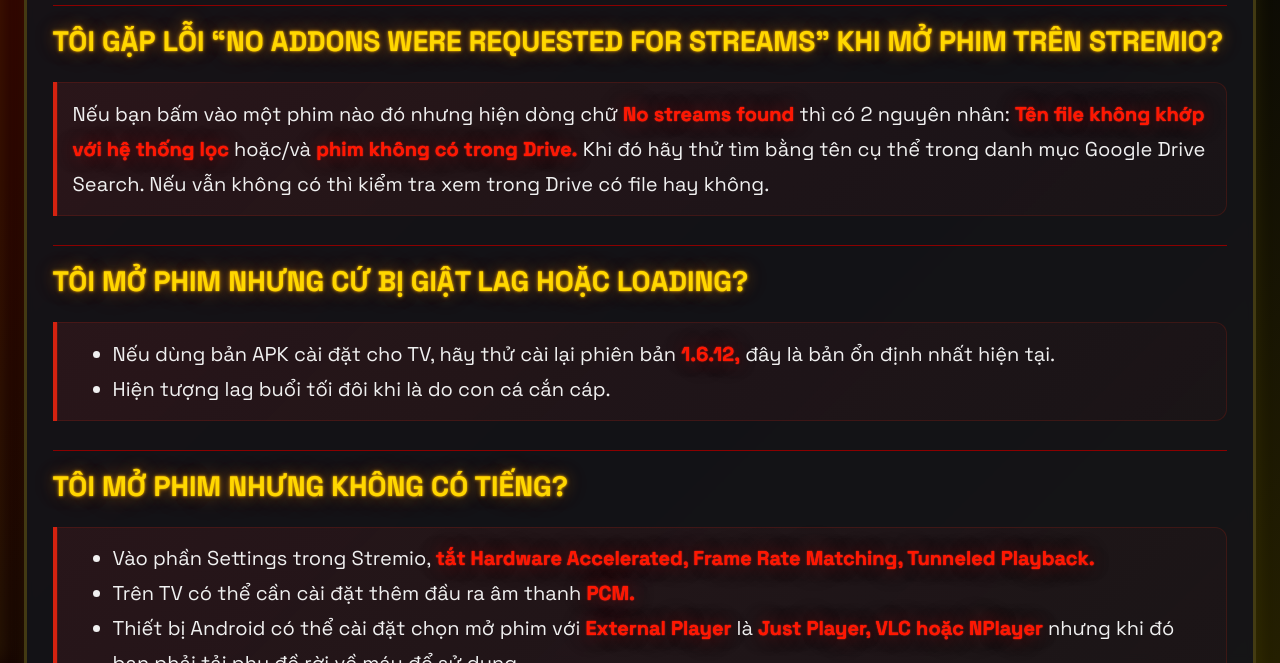
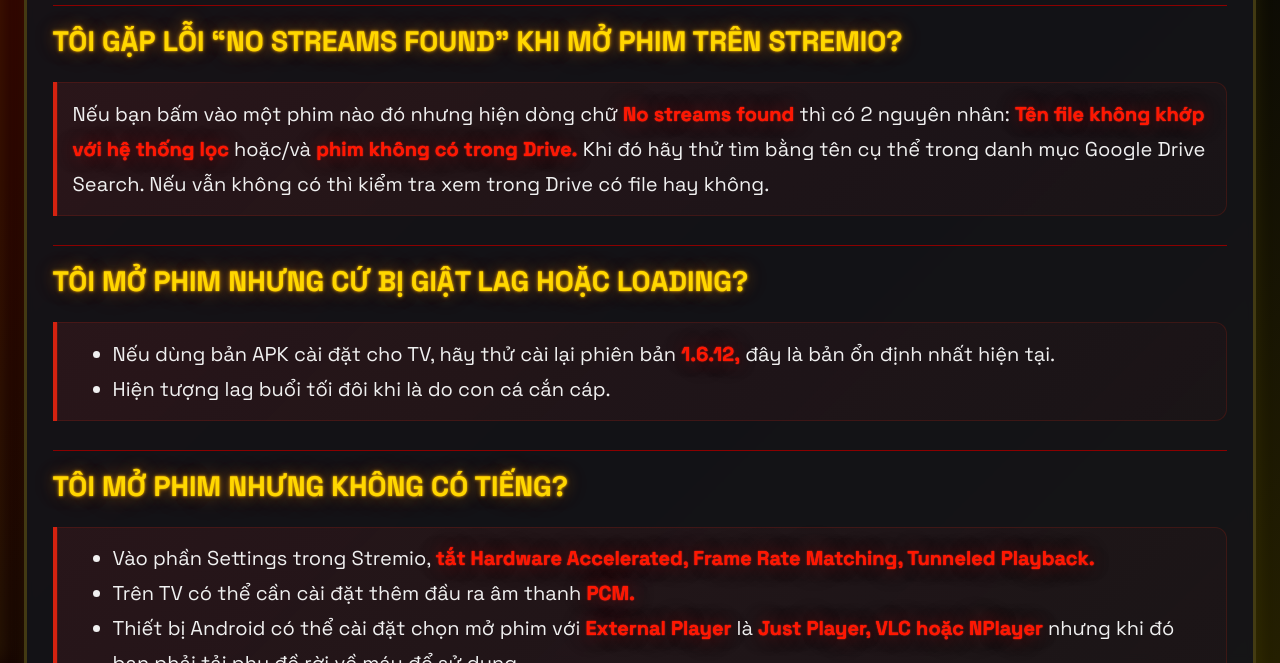
Before and after one commit to bimbipsubteam/bimbip-stremio, a Jekyll site: the page built from docs/guide/8-Configuration-QA.md, in a window 1280 px wide and 900 px high, scrolled down 703 px, cut to the strip 237-900 px from the top of the window. Built offline with Jekyll 4.4.1, drawn with Linux system fonts in a browser that asks for light colours.

Commit message:
Update 8-Configuration-QA.md

```diff
--- a/docs/guide/8-Configuration-QA.md
+++ b/docs/guide/8-Configuration-QA.md
@@ -12,7 +12,7 @@
 
 ![Sign In](../images/2.1.png)
 
-## **Tôi gặp lỗi "No addons were requested for streams" khi mở phim trên Stremio?**
+## **Tôi gặp lỗi "No streams found" khi mở phim trên Stremio?**
 > Nếu bạn bấm vào một phim nào đó nhưng hiện dòng chữ **<mark2>No streams found</mark2>** thì có 2 nguyên nhân: **<mark2>Tên file không khớp với hệ thống lọc</mark2>** hoặc/và **<mark2>phim không có trong Drive.</mark2>** Khi đó hãy thử tìm bằng tên cụ thể trong danh mục Google Drive Search. Nếu vẫn không có thì kiểm tra xem trong Drive có file hay không.
 
 ## **Tôi mở phim nhưng cứ bị giật lag hoặc loading?**
```
